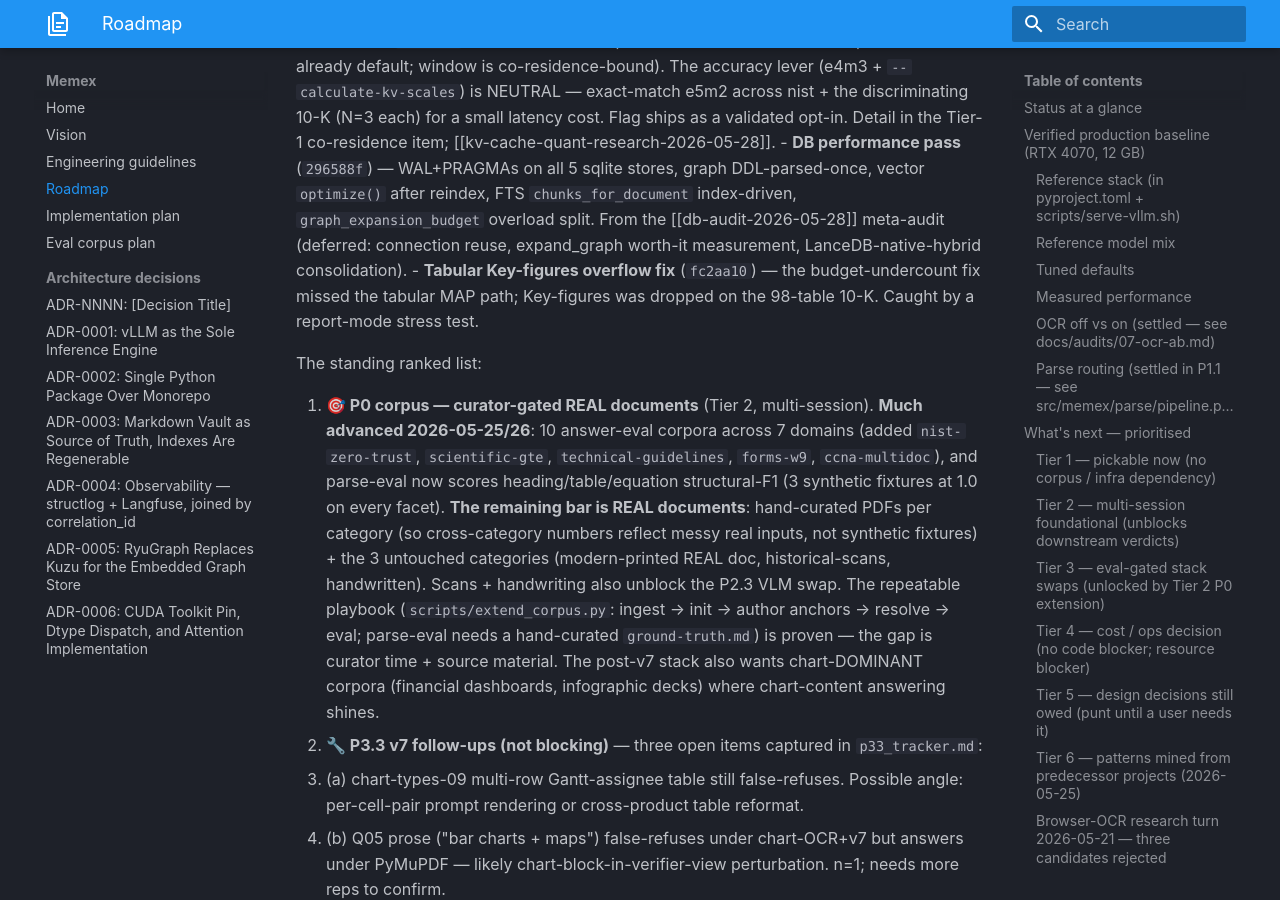
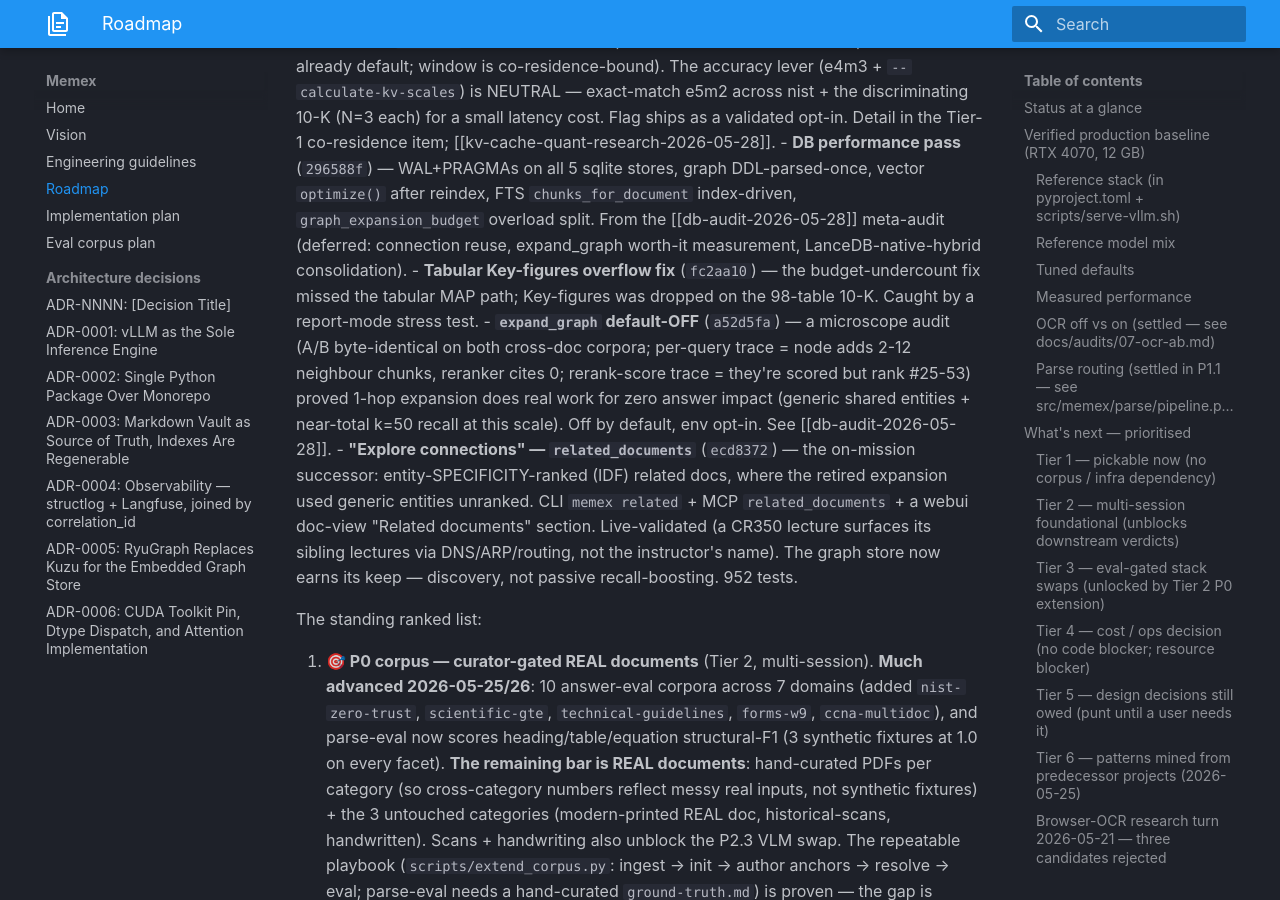
Before and after one commit to Zenetusken/memex, an MkDocs documentation site: the page built from docs/ROADMAP.md, in a window 1280 px wide and 900 px high, scrolled down 37488 px. Built offline with MkDocs 1.6.1 and Material for MkDocs 9.7.7, drawn with Linux system fonts in a browser that asks for light colours; some of the changed text lies outside the part shown.

Commit message:
docs: sync — expand_graph default-off + related_documents discovery feature
ROADMAP done-this-session + counts (953 tests, 329 commits); backend CLAUDE.md graph-role note (expand_graph off + related_documents specificity-ranked discovery); webui CLAUDE.md 'Related documents' doc-view section.

Co-Authored-By: Claude Opus 4.7 (1M context) <noreply@anthropic.com>

```diff
--- a/docs/ROADMAP.md
+++ b/docs/ROADMAP.md
@@ -48,9 +48,9 @@ The blueprint in [`IMPLEMENTATION-PLAN.md`](IMPLEMENTATION-PLAN.md) is the archi
 | **Daemon PID-identity fix** | the supervisor's PID guard now recognizes the `exec`'d `vllm serve` (was matching the script name only) | ✅ **Shipped + live-validated** (2026-05-27) — `serve-vllm.sh` `exec`s into `vllm serve`, so `/proc/cmdline` never showed the script → `stop()`/`mode set`/`daemon restart` silently refused to kill the daemon (the modes hot-switch was dead in practice). Now matches the `vllm serve --port <PORT>` signature; `mode set` correctly restarts the orchestrator. |
 | **Live webui-UX layer** | five layered ships: PDF page-image preview (lazy-loaded, source-page-0-dim aspect-ratio) · live long-poll progress on `/ask` + Summarize · WCAG-AA contrast floor · source-by-title labels · pdfium thread-safety lock | ✅ **Shipped + Chrome-e2e'd** (2026-05-27) — `parse/pdf_render.py` + `webui/progress.py` + `_progress.html` + `_answer.html`/`_summary.html` source-by-title + `style.css` zinc-400 floor + `_PDFIUM_LOCK` serialization. Commits `cb38c4e` (/ask progress) → `9391f00` (pdfium lock) → `da1f86d` (Summarize progress) → `f34489a` (placeholder aspect-ratio); preview pane + contrast + source-by-title landed earlier the same day. |
 
-**File count:** 90+ Python files in `src/memex/` + `tests/` + `scripts/`, all parse-clean + `pyright --strict` 0/0. Minimal `.pyi` stubs for untyped deps live under `stubs/` (langgraph, lancedb, pypdfium2, pyseccomp). 11 ADRs. 11 audit reports under `docs/audits/`. **~321 commits** on `main` (`5031dbc` tip, public at `github.com/Zenetusken/memex`); the canonical count is `git rev-list --count HEAD`.
+**File count:** 90+ Python files in `src/memex/` + `tests/` + `scripts/`, all parse-clean + `pyright --strict` 0/0. Minimal `.pyi` stubs for untyped deps live under `stubs/` (langgraph, lancedb, pypdfium2, pyseccomp). 11 ADRs. 11 audit reports under `docs/audits/`. **~329 commits** on `main` (`ecd8372` tip, public at `github.com/Zenetusken/memex`); the canonical count is `git rev-list --count HEAD`.
 
-**Test suite:** 940/940 green on the reference rig. Linux + pyseccomp; 5 tests skip on Windows. `pyright --strict` clean (0 errors / 0 warnings); `ruff check` + `ruff format` clean.
+**Test suite:** 952/952 green on the reference rig. Linux + pyseccomp; 5 tests skip on Windows. `pyright --strict` clean (0 errors / 0 warnings); `ruff check` + `ruff format` clean.
 
 ---
 
@@ -324,6 +324,8 @@ Research notes: [`docs/audits/qwen3_prompt_engineering_2026-05-22.md`](audits/qw
 - **KV-cache precision A/B (e5m2→e4m3) — verdict KEEP e5m2** (`b344f63`). Premise ("enable fp8 for a 2× window") falsified (fp8_e5m2 already default; window is co-residence-bound). The accuracy lever (e4m3 + `--calculate-kv-scales`) is NEUTRAL — exact-match e5m2 across nist + the discriminating 10-K (N=3 each) for a small latency cost. Flag ships as a validated opt-in. Detail in the Tier-1 co-residence item; [[kv-cache-quant-research-2026-05-28]].
 - **DB performance pass** (`296588f`) — WAL+PRAGMAs on all 5 sqlite stores, graph DDL-parsed-once, vector `optimize()` after reindex, FTS `chunks_for_document` index-driven, `graph_expansion_budget` overload split. From the [[db-audit-2026-05-28]] meta-audit (deferred: connection reuse, expand_graph worth-it measurement, LanceDB-native-hybrid consolidation).
 - **Tabular Key-figures overflow fix** (`fc2aa10`) — the budget-undercount fix missed the tabular MAP path; Key-figures was dropped on the 98-table 10-K. Caught by a report-mode stress test.
+- **`expand_graph` default-OFF** (`a52d5fa`) — a microscope audit (A/B byte-identical on both cross-doc corpora; per-query trace = node adds 2-12 neighbour chunks, reranker cites 0; rerank-score trace = they're scored but rank #25-53) proved 1-hop expansion does real work for zero answer impact (generic shared entities + near-total k=50 recall at this scale). Off by default, env opt-in. See [[db-audit-2026-05-28]].
+- **"Explore connections" — `related_documents`** (`ecd8372`) — the on-mission successor: entity-SPECIFICITY-ranked (IDF) related docs, where the retired expansion used generic entities unranked. CLI `memex related` + MCP `related_documents` + a webui doc-view "Related documents" section. Live-validated (a CR350 lecture surfaces its sibling lectures via DNS/ARP/routing, not the instructor's name). The graph store now earns its keep — discovery, not passive recall-boosting. 952 tests.
 
 The standing ranked list:
 
```
Also changed, not shown: src/memex/CLAUDE.md (+2 -0 lines), src/memex/webui/CLAUDE.md (+16 -0 lines).
